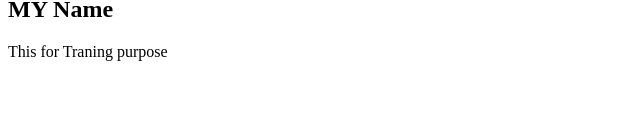
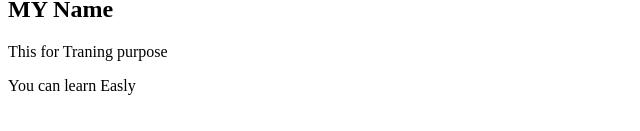
Before and after one commit to Rajeed118/vs, a plain HTML site: page index.html in a window 1280 px wide. Shown: the part 241-372 px from the top of the page, without its empty margins (0-640 px from the left). Drawn offline with Linux system fonts and the light colour scheme.

Commit message:
Added paragrah

```diff
--- a/index.html
+++ b/index.html
@@ -10,5 +10,6 @@
    <img width="200px"src="Profile.jpg" alt="">
    <h2>MY Name</h2>
    <p>This for Traning purpose</p>
+   <p>You can learn Easly</p>
 </body>
 </html>
```
